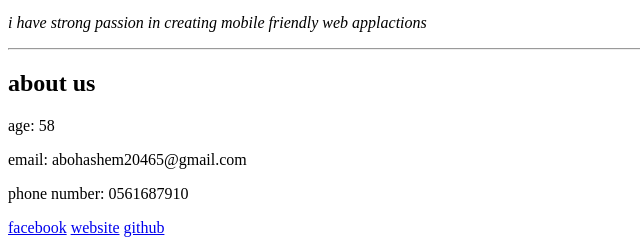
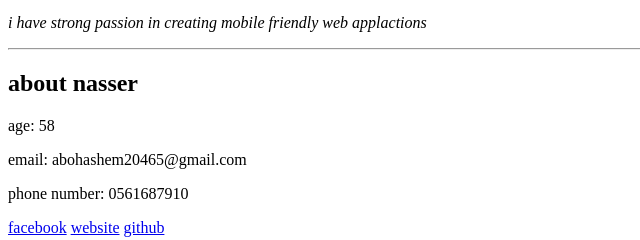
Before and after one commit to nasser-abohashem/profile-website, a plain HTML site: page index.html in a window 1280 px wide. Shown: the part 198-438 px from the top of the page, 0-640 px from the left. Drawn offline with Linux system fonts and the light colour scheme.

Commit message:
Update index.html

```diff
--- a/index.html
+++ b/index.html
@@ -24,7 +24,7 @@
 <main>
     <!-- about nasser -->
     <section>
-        <h2>about us</h2>
+        <h2>about nasser</h2>
         <p>age: 58</p>
         <p>email: abohashem20465@gmail.com</p>
         <p>phone number: 0561687910</p>
```
